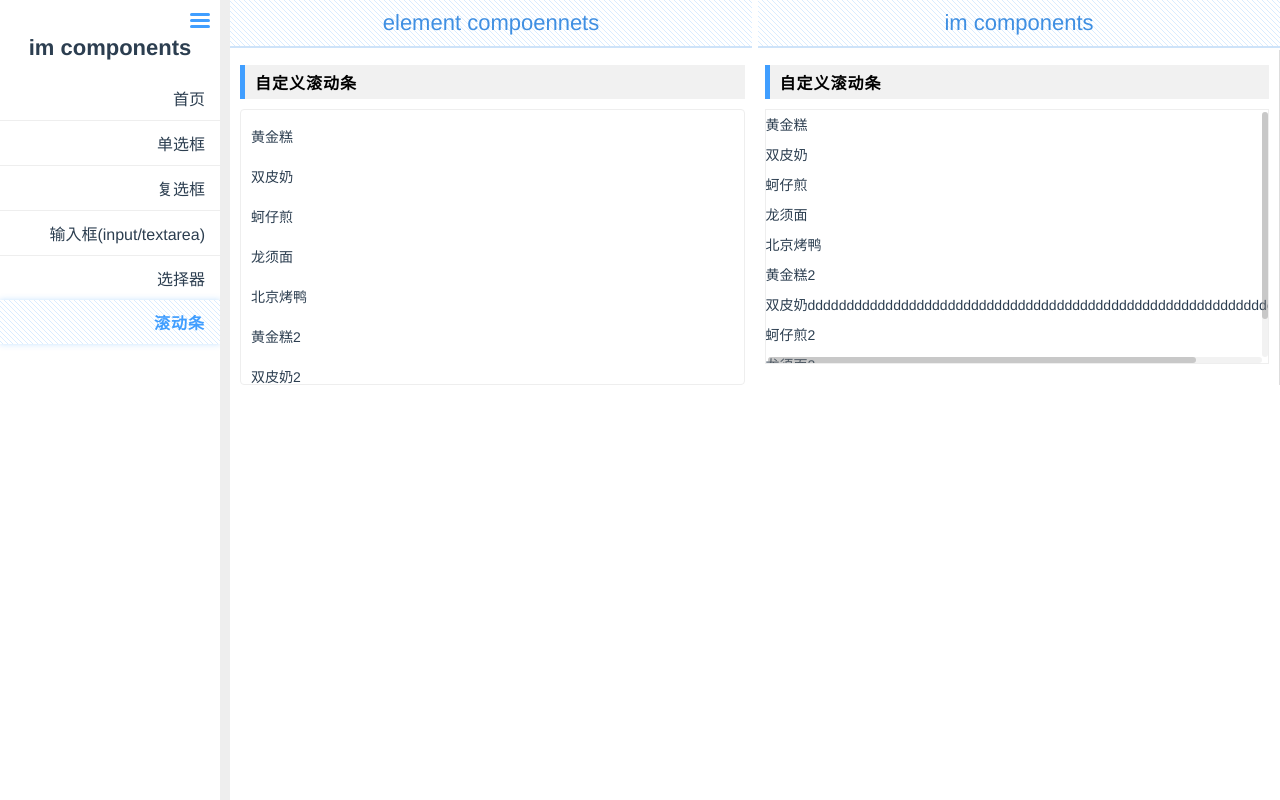
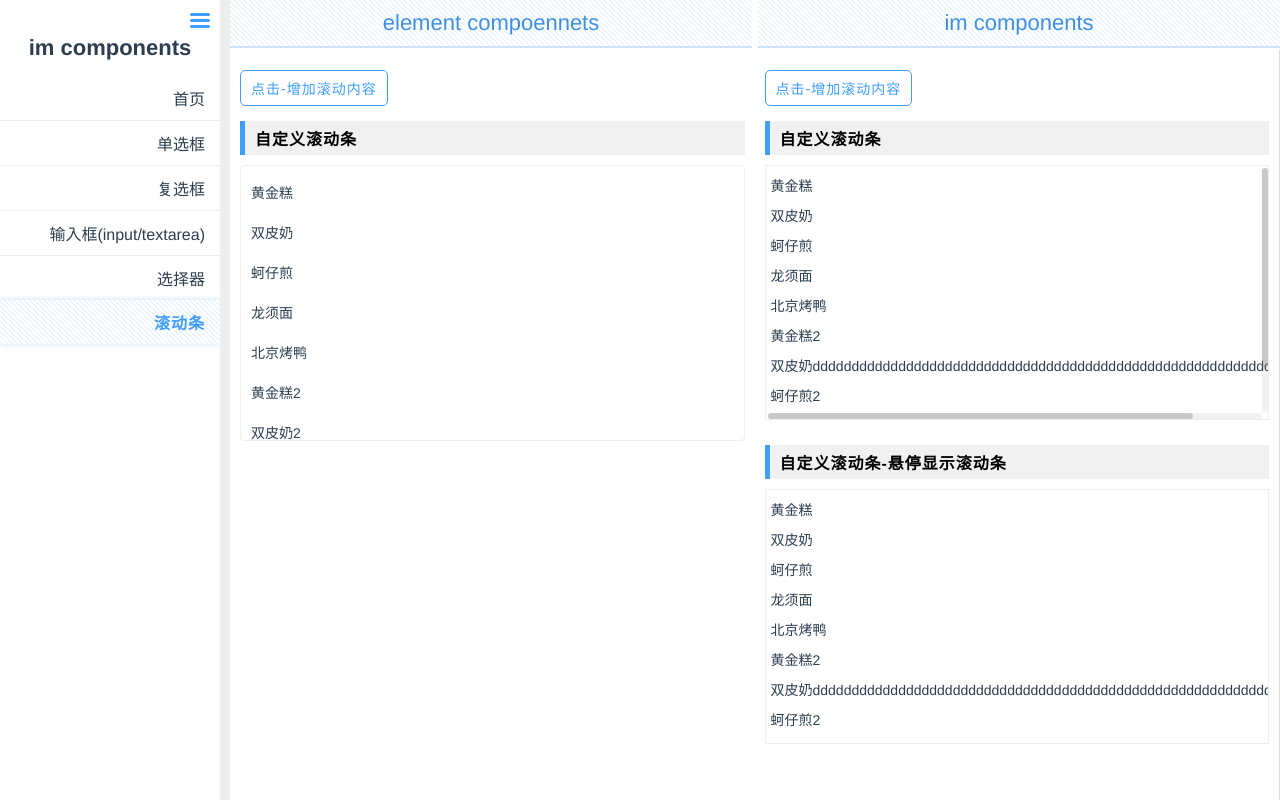
Before and after one commit to txl764496056/vue-imitate-element, a Vue app: page /scrollbar in a window 1280 px wide. Built offline with nearby package versions, Linux system fonts and the light colour scheme.

Commit message:
自定义滚动条

```diff
--- a/src/App.vue
+++ b/src/App.vue
@@ -115,6 +115,9 @@ export default {
       }
     }
   }
+  .el-content,.im-content{
+    padding-bottom:20px;
+  }
 }
 .menu{
   position:absolute;top:10px;right:10px;
--- a/src/components/ImScrollbar/im-bar.js
+++ b/src/components/ImScrollbar/im-bar.js
@@ -3,14 +3,17 @@ import {renderThumbStyle,BAR_MAP} from './until'
 export default {
     name:"Bar",
     props:{
+        // 滚动条方向
         vertical:{
             type:Boolean,
             default:false
         },
+        // 滚动条高度或者宽度
         size:{
             type:String,
             default:""
         },
+        // 滚动鼠标时移动的距离
         move:{
             type:Number,
             default:0
@@ -20,9 +23,17 @@ export default {
             defalut:true
         }
     },
+    data(){
+        return{
+            cursorDown:false //鼠标拖动滚动条，true，拖动中，false，未拖动
+        }
+    },
     computed:{
         bar(){
             return  BAR_MAP[this.vertical ? 'v':'h'];
+        },
+        wrap() {
+           return this.$parent.wrap;
         }
     },
     render(h){
@@ -33,15 +44,71 @@ export default {
         // ]);
         // return h('div',{class:["im-scrollbar-bar",'im-bar-'+this.barType]},nodes);
 
-        const {size,move,bar} = this;
+        const {size,move,bar,show} = this;
         return (
             <div class={['im-scrollbar-bar','im-bar-'+bar.key]}
-                style={ {opacity:(size!=''? 1:0)} }>
+                style={ {opacity:( show ? 1:0)} }
+                onmousedown={ this.clickTrackHandler }
+                >
                 <div
+                ref="thumb"
                 class="im-scrollbar-thumb"
+                onmousedown={ this.clickThumbHandler }
                 style={ renderThumbStyle({size,move,bar}) }
                 ></div>
             </div>
         )
+    },
+    methods:{
+        clickThumbHandler(e){
+            this.startDrag(e);
+            this[this.bar.axis] = Math.abs(
+                (
+                    e[this.bar.client] -
+                    e.target.getBoundingClientRect()[this.bar.direction]
+                )
+            );
+        },
+        startDrag(e){
+            e.stopImmediatePropagation();
+            this.cursorDown = true;
+            this.$emit('changeIsShow',true);
+            document.addEventListener('mousemove',this.mouseMoveDocumentHandler);
+            document.addEventListener('mouseup',this.mouseUpDocumentHandler);
+            document.onselectstart = ()=>false; //禁止选择文本
+        },
+        clickTrackHandler(e){
+
+            let offset = Math.abs(
+                    e[this.bar.client] -
+                    this.$el.getBoundingClientRect()[this.bar.direction]
+                );
+            let thumbHalf = (this.$refs.thumb[this.bar.offset]/2);
+
+            let percent = (offset-thumbHalf)/this.$el[this.bar.offset];
+            // if(percent<0||percent>1){return;}
+
+            this.wrap[this.bar.scroll] = percent*this.wrap[this.bar.scrollSize];
+        },
+        mouseMoveDocumentHandler(e){
+            if(!this.cursorDown) return;
+
+            let offset = (
+                    e[this.bar.client] -
+                    this.$el.getBoundingClientRect()[this.bar.direction] -
+                    this[this.bar.axis]
+                );
+
+            let percent = offset/this.$el[this.bar.offset];
+            if(percent<0||percent>1){return;}
+
+            this.wrap[this.bar.scroll] = percent*this.wrap[this.bar.scrollSize];
+        },
+        mouseUpDocumentHandler(){
+            this.cursorDown = false;
+            this.$emit('changeIsShow',false);
+            document.removeEventListener('mousemove',this.mouseMoveDocumentHandler);
+            document.onselectstart = null;
+        }
     }
 }
--- a/src/components/ImScrollbar/im-main.js
+++ b/src/components/ImScrollbar/im-main.js
@@ -11,6 +11,9 @@ export default {
             type:String,
             default:''
         },
+        /**
+         * 鼠标滑入滑出、显示隐藏效果
+         */
         hoverShowBar:{
             type:Boolean,
             default:true
@@ -24,7 +27,8 @@ export default {
             barH:"",
             barW:"",
             viewStyle:"",
-            barIsShow:true
+            barMousedown:false, //滚动条在移动
+            barIsShow: this.hoverShowBar ? false:true
         }
     },
     computed:{
@@ -41,10 +45,7 @@ export default {
         const wrap = (
             <div class={[this.wrapClass,"im-scrollbar-wrap"] }
                 ref="wrap"
-                onScroll={ this.handleScroll }
-                onmouseenter={ this.hoverShowBar ? this.handleMouseenter:'' }
-                onmouseleave={ this.hoverShowBar ? this.handleMouseleave:'' }
-                >
+                onScroll={ this.handleScroll }>
                 {[view]}
             </div>
         )
@@ -60,17 +61,43 @@ export default {
         let nodes = ([
             wrap,
             <Bar
+             onchangeIsShow={ this.changeIsShow }
              show={ this.barIsShow }
              move={ this.moveX }
              size={ this.barW }></Bar>,
             <Bar
-            vertical
+             vertical
+             onchangeIsShow={ this.changeIsShow }
+             show={ this.barIsShow }
              move={ this.moveY }
              size={ this.barH }></Bar>
         ])
-        return h('div',{class:'im-scrollbar'},nodes);
+        return h('div',{
+            class:'im-scrollbar',
+            on:{
+                /**
+                 * 鼠标移入
+                 */
+                mouseenter:()=>{
+                    if(this.hoverShowBar){
+                        this.barIsShow = true;
+                    }
+                },
+                /**
+                 * 鼠标移出,滚动条 按下/拖动时，不隐藏
+                 */
+                mouseleave:()=>{
+                    if(this.hoverShowBar&&!this.barMousedown){
+                        this.barIsShow = false;
+                    }
+                }
+            }
+        },nodes);
     },
     methods:{
+        changeIsShow(data){
+            this.barMousedown = data;
+        },
         handleScroll(){
             const wrap = this.wrap;
 
@@ -97,22 +124,6 @@ export default {
                 this.update();
             });
             observer.observe(this.$refs.resize);
-        },
-        /**
-         * 鼠标移入
-         */
-        handleMouseenter(){
-            if(this.barIsShow) return;
-            this.barIsShow = true;
-            console.log('enter');
-        },
-        /**
-         * 鼠标移出
-         */
-        handleMouseleave(){
-            if(!this.barIsShow) return;
-            this.barIsShow = false;
-            console.log('leave');
         }
     },
     mounted(){
--- a/src/components/ImScrollbar/until.js
+++ b/src/components/ImScrollbar/until.js
@@ -4,11 +4,21 @@ export const BAR_MAP = {
         axis:'Y',
         size:"height",
         key:"v",
+        client:'clientY',
+        offset:'offsetHeight',
+        direction:'top',
+        scroll:'scrollTop',
+        scrollSize:'scrollHeight'
     },
     h:{
         axis:"X",
         size:"width",
-        key:"h"
+        key:"h",
+        client:'clientX',
+        offset:'offsetWidth',
+        direction:'left',
+        scroll:'scrollLeft',
+        scrollSize:'scrollWidth'
     }
 }
 
--- a/src/el_views/ElementScrollbar.vue
+++ b/src/el_views/ElementScrollbar.vue
@@ -1,6 +1,7 @@
 <template>
     <div>
-        <div class="title" @click='add'>自定义滚动条</div>
+        <button class="im-theme-btn mt20" @click='add'>点击-增加滚动内容</button>
+        <div class="title">自定义滚动条</div>
          <el-scrollbar
           tag="ul"
           wrap-class="el-select-dropdown__wrap"
--- a/src/scss/base.css
+++ b/src/scss/base.css
@@ -1,5 +1,10 @@
+.mt20 {
+  margin-top: 20px;
+}
+
 .compare-box {
   display: flex;
+  height: 100%;
 }
 
 .compare-box .im-content, .compare-box .el-content {
@@ -180,3 +185,13 @@
   border-radius: inherit;
   background-color: rgba(125, 125, 125, 0.35);
 }
+
+.im-theme-btn {
+  border: 1px solid #409eff;
+  padding: 7px 10px;
+  border-radius: 5px;
+  background-color: transparent;
+  color: #409eff;
+  font-size: 14px;
+  letter-spacing: 1px;
+}
--- a/src/scss/base.scss
+++ b/src/scss/base.scss
@@ -15,8 +15,12 @@ $color-bb:#bbb;
     @return rgba(125,125,125,$num);
 }
 
+.mt20{
+    margin-top:20px;
+}
+
 .compare-box{
-    display:flex;
+    display:flex;height:100%;
     .im-content,.el-content{flex:1;overflow-y:auto;padding:0 10px;}
     .im-content{border-right:1px solid #ddd;}
 }
@@ -118,3 +122,7 @@ $bar-size:6px;
         border-radius:inherit;background-color:middle-gray(0.35);
     }
 }
+
+.im-theme-btn{
+    border:1px solid $theme-color;padding:7px 10px;border-radius:5px;background-color:transparent;color:$theme-color;font-size:14px;letter-spacing:1px;
+}
--- a/src/views/ImitateScrollbar.vue
+++ b/src/views/ImitateScrollbar.vue
@@ -1,6 +1,17 @@
 <template>
     <div>
-        <div class="title" @click='add'>自定义滚动条</div>
+        <button class="im-theme-btn mt20" @click='add'>点击-增加滚动内容</button>
+        <div class="title">自定义滚动条</div>
+        <im-scrollbar
+            class="im-scrollbar-container"
+            wrap-class="wrap-class"
+            view-class="view-class"
+            :hoverShowBar="false">
+            <li
+            v-for="item in im_options"
+            :key="item.label">{{item.label}}</li>
+        </im-scrollbar>
+        <div class="title">自定义滚动条-悬停显示滚动条</div>
         <im-scrollbar
             class="im-scrollbar-container"
             wrap-class="wrap-class"
@@ -75,4 +86,8 @@ import ImScrollbar from '@/components/ImScrollbar'
         line-height:30px;list-style: none;font-size:14px;word-break:break-all;width:600px;
     }
 }
+
+/deep/.view-class{
+    padding:5px;
+}
 </style>
```
Also changed, not shown: src/scss/base.min.css (+1 -1 lines).
